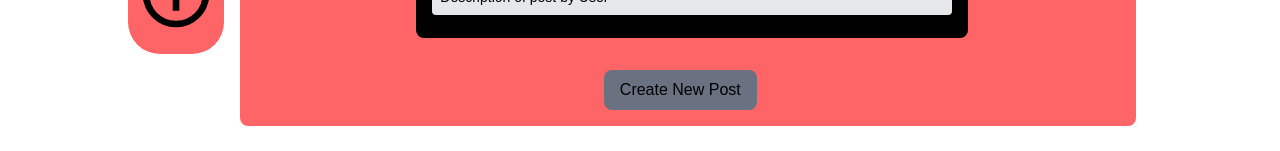
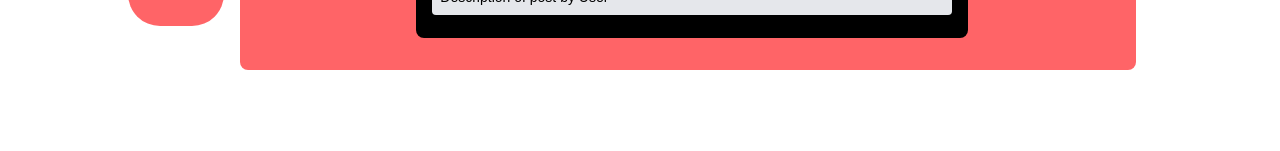
Before and after one commit to Firedynex/Minions-Project, a Next.js app in the folder teadawgs-minions-project/: page /authenticated-view in a window 1280 px wide. Shown: the part 751-902 px from the top of the page. After the commit the page ends 849 px from the top, so only its background shows below. Built offline with nearby package versions, Linux system fonts and the light colour scheme.

Commit message:
Removed create button

```diff
--- a/teadawgs-minions-project/src/components/UserPost.tsx
+++ b/teadawgs-minions-project/src/components/UserPost.tsx
@@ -119,11 +119,6 @@ export default function UserPost() {
           </div>
         </div>
       ))}
-
-      {/* Create New Post Button */}
-      <button className="bg-gray-500 text-black px-4 py-2 rounded-lg mt-4 hover:bg-gray-700 transition duration-300 mr-4 cursor-pointer">
-        Create New Post
-      </button>
     </div>
   );
 }
```
